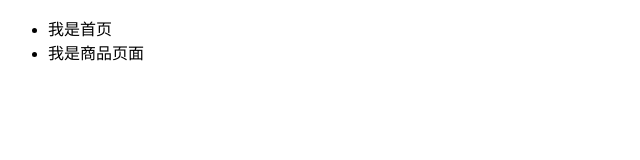
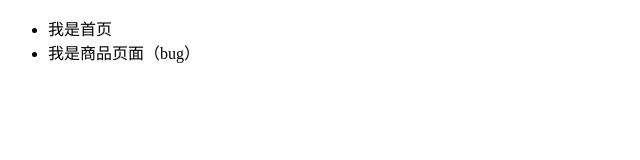
Before and after one commit to 17-May/gittest, a plain HTML site: page index.html in a window 1280 px wide. Shown: the full height of the page, 0-640 px from the left. Drawn offline with Linux system fonts and the light colour scheme.

Commit message:
bug“
git commit -mwhile函数“

```diff
--- a/index.html
+++ b/index.html
@@ -6,7 +6,7 @@
 <body>
 	<ul>
 		<li>我是首页</li>
-		<li>我是商品页面</li>
+		<li>我是商品页面（bug）</li>
 	</ul>
 </body>
 </html>
```
